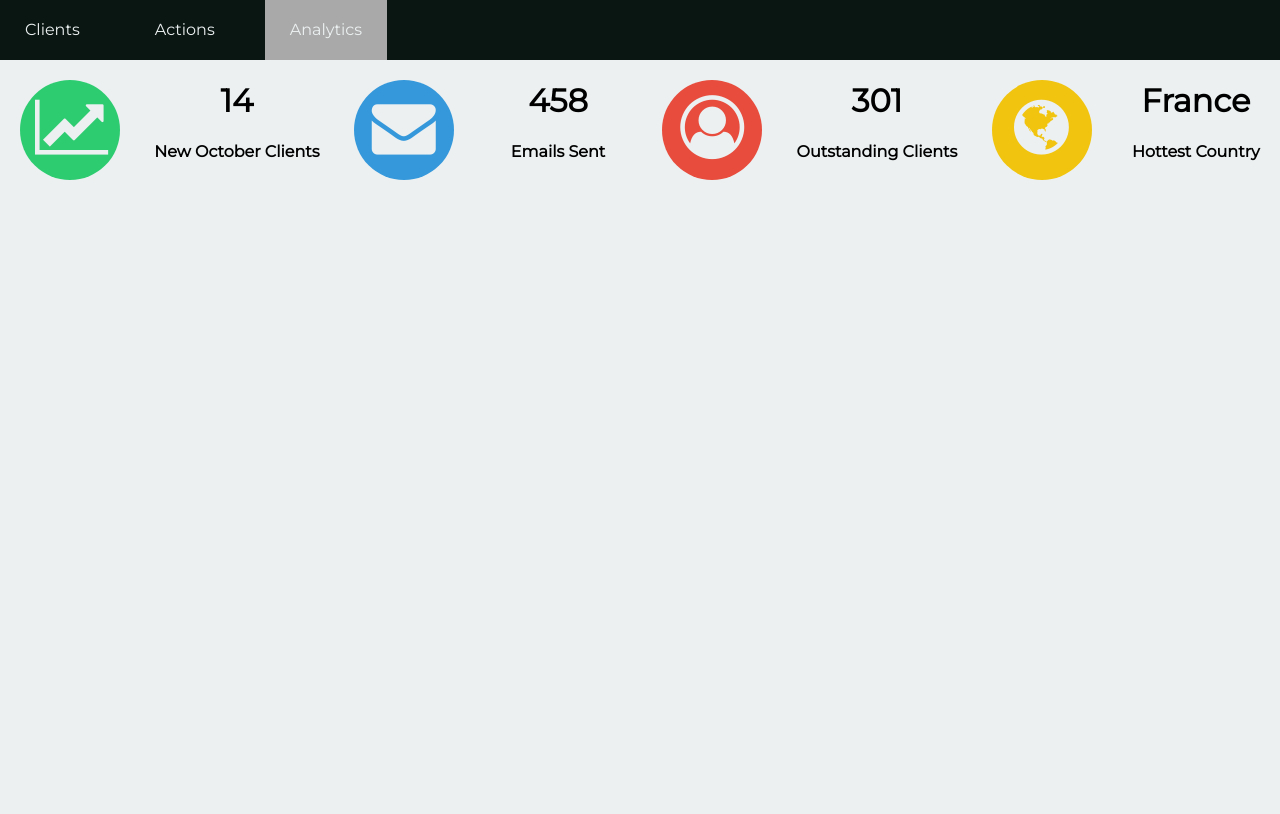
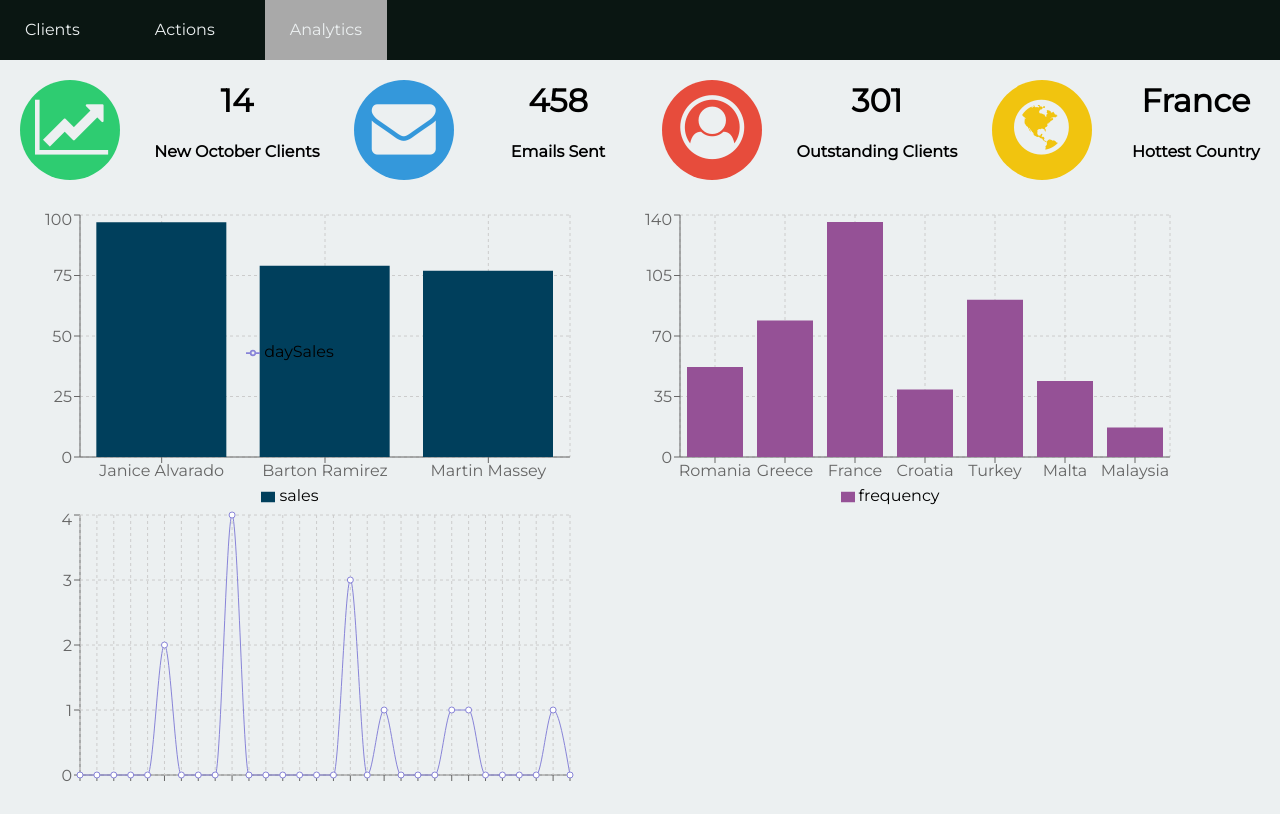
Before and after one commit to AlexBeloshevsky/crm-demo-project, a React (Create React App) app: page /analytics in a window 1280 px wide. Built offline with nearby package versions, Linux system fonts and the light colour scheme.

Commit message:
added 3 of the 4 required charts. still need to add the pie chart and to fix the css

```diff
--- a/src/App.css
+++ b/src/App.css
@@ -167,3 +167,7 @@ body {
   margin: 20px;
   float: left;
 }
+
+.chart {
+  float: left;
+}
--- a/src/components/analytics-components/analytics.js
+++ b/src/components/analytics-components/analytics.js
@@ -1,5 +1,6 @@
 import React, { Component } from 'react';
 import Badges from './badges';
+import Charts from './charts';
 
 class Analytics extends Component {
 
@@ -9,7 +10,9 @@ class Analytics extends Component {
       <Badges
       clientList={this.props.clientList}
       />
-      {/* <i className="fa fa-spinner fa-spin"></i> */}
+      <Charts
+      clientList={this.props.clientList}
+      />
       </div>
     )
   }
--- /dev/null
+++ b/src/components/analytics-components/charts.js
@@ -0,0 +1,113 @@
+import React, { Component } from 'react';
+import TopEmployeesChart from './topEmployeesChart';
+import SalesByCountryChart from './salesByCountry';
+import SalesByDateChart from './salesByDate';
+
+class Charts extends Component {
+
+  constructor() {
+    super();
+    this.state = {
+      topEmployees: [],
+      salesByCountry: [],
+      salesByDate: []
+    }
+  }
+
+  createTopEmployeesData = (data) => {
+    let newState = { ...this.state.topEmployees };
+    var sld, itm, a = [], L = data.length, o = {};
+    for (var i = 0; i < L; i++) {
+      itm = data[i].owner;
+      sld = data[i].sold;
+      if (!itm || !sld) continue;
+      if (o[itm] == undefined) o[itm] = 1;
+      else ++o[itm];
+    }
+    for (var p in o) a[a.length] = { item: p, sales: o[p] };
+    a.sort(function (a, b) {
+      return o[b.item] - o[a.item];
+    });
+    newState = a.slice(0, 3);
+    this.setState({ topEmployees: newState });
+  }
+
+  createSalesByCountryData = (data) => {
+    let newState = { ...this.state.salesByCountry };
+    console.log(this.state)
+    var sld, itm, a = [], L = data.length, o = {};
+    for (var i = 0; i < L; i++) {
+      itm = data[i].country;
+      sld = data[i].sold;
+      if (!itm || !sld) continue;
+      if (o[itm] == undefined) o[itm] = 1;
+      else ++o[itm];
+    }
+    for (var p in o) a[a.length] = { item: p, frequency: o[p] };
+    // a.sort(function(a, b){
+    //     return o[b.item]-o[a.item];
+    // });
+    newState = a;
+    this.setState({ salesByCountry: newState });
+  }
+
+  createSalesInLastThirtyDaysData = (data) => {
+    let newState = { ...this.state.salesInLastThirtyDays };
+    let resultArray = [];
+    let today = new Date();
+    let year = today.getFullYear();
+    let month = today.getMonth();
+    let date = today.getDate();
+    for (let i = 0; i < 30; i++) {
+      let day = new Date(year, month, date - i);
+      // console.log(day);
+      let daySales = 0;
+      for (let j = 0; j < data.length; j++) {
+        let clientTime = new Date(data[j].firstContact);
+        if (clientTime.getFullYear() === day.getFullYear() && clientTime.getMonth() === day.getMonth() && clientTime.getDate() === day.getDate()) {
+          daySales = daySales + 1;
+        }
+      }
+      let result = {
+        day, daySales
+      }
+      resultArray.push(result);
+    }
+    this.setState({ salesByDate: resultArray})
+    // console.log(resultArray);
+  }
+
+    createChartData = () => {
+      let data = this.props.clientList;
+      this.createTopEmployeesData(data);
+      this.createSalesByCountryData(data);
+      this.createSalesInLastThirtyDaysData(data);
+    }
+
+
+    componentDidUpdate(prevProps) {
+      if (this.props.clientList !== prevProps.clientList) {
+        this.createChartData();
+      }
+    }
+
+    render() {
+      return (
+        <div className="charts">
+          <TopEmployeesChart
+            topEmployees={this.state.topEmployees}
+          />
+          <SalesByCountryChart
+            salesByCountry={this.state.salesByCountry}
+          />
+          <SalesByDateChart
+            salesByDate={this.state.salesByDate}
+          />
+        </div>
+      )
+    }
+
+  }
+
+
+  export default Charts;
--- /dev/null
+++ b/src/components/analytics-components/salesByCountry.js
@@ -0,0 +1,25 @@
+import React, { Component } from 'react';
+import {BarChart, Bar, XAxis, YAxis, CartesianGrid, Tooltip, Legend} from 'recharts';
+
+class SalesByCountryChart extends Component {
+
+  render() {
+    let data = this.props.salesByCountry;
+    console.log(this.props.salesByCountry)
+      return (
+        <BarChart className="chart" width={600} height={300} data={data}
+              margin={{top: 5, right: 30, left: 20, bottom: 5}}>
+         <CartesianGrid strokeDasharray="3 3"/>
+         <XAxis dataKey="item"/>
+         <YAxis/>
+         <Tooltip/>
+         <Legend />
+         <Bar dataKey="frequency" fill="#955196" />
+        </BarChart>
+      );
+  }
+
+}
+
+
+export default SalesByCountryChart;
--- /dev/null
+++ b/src/components/analytics-components/salesByDate.js
@@ -0,0 +1,27 @@
+import React, { Component } from 'react';
+import {LineChart, Line, XAxis, YAxis, CartesianGrid, Tooltip, Legend} from 'recharts';
+
+class SalesByDateChart extends Component {
+
+  render() {
+    let data = this.props.salesByDate;
+    console.log(this.props.salesByDate)
+      return (
+        <div>
+    	<LineChart width={600} height={300} data={data}
+            margin={{top: 5, right: 30, left: 20, bottom: 5}}>
+       <XAxis dataKey="day"/>
+       <YAxis/>
+       <CartesianGrid strokeDasharray="3 3"/>
+       <Tooltip/>
+       <Legend  verticalAlign="middle" height={36}/>
+       <Line type="monotone" dataKey="daySales" stroke="#8884d8" activeDot={{r: 8}}/>
+      </LineChart>
+        </div>
+      );
+  }
+
+}
+
+
+export default SalesByDateChart;
--- /dev/null
+++ b/src/components/analytics-components/topEmployeesChart.js
@@ -0,0 +1,27 @@
+import React, { Component } from 'react';
+import {BarChart, Bar, XAxis, YAxis, CartesianGrid, Tooltip, Legend} from 'recharts';
+
+class TopEmployeesChart extends Component {
+
+  render() {
+    let data = this.props.topEmployees;
+    console.log(this.props.topEmployees)
+      return (
+        <div>
+        <BarChart className="chart" width={600} height={300} data={data}
+              margin={{top: 5, right: 30, left: 20, bottom: 5}}>
+         <CartesianGrid strokeDasharray="3 3"/>
+         <XAxis dataKey="item"/>
+         <YAxis/>
+         <Tooltip/>
+         <Legend />
+         <Bar dataKey="sales" fill="#003f5c" />
+        </BarChart>
+        </div>
+      );
+  }
+
+}
+
+
+export default TopEmployeesChart;
```
